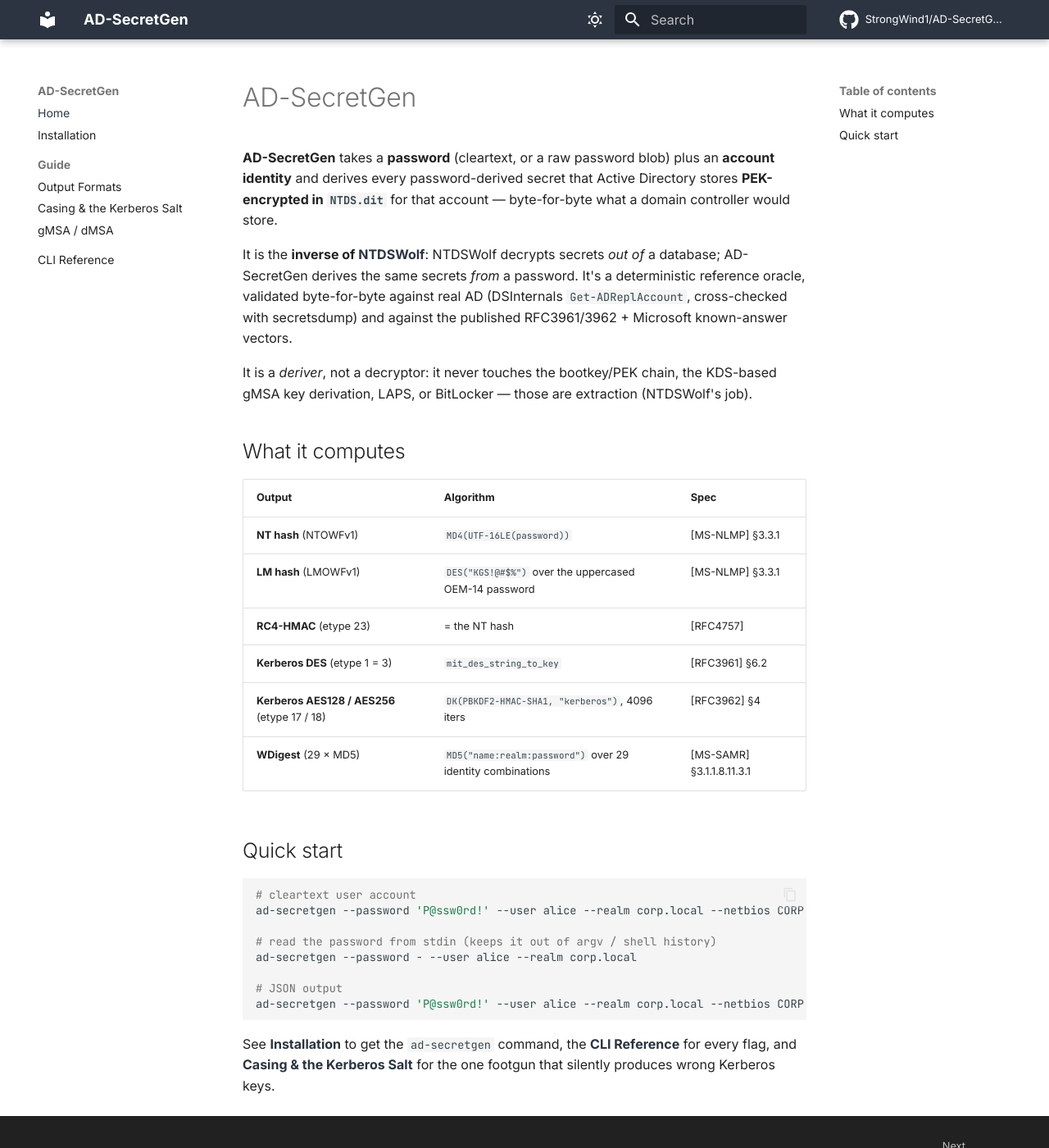
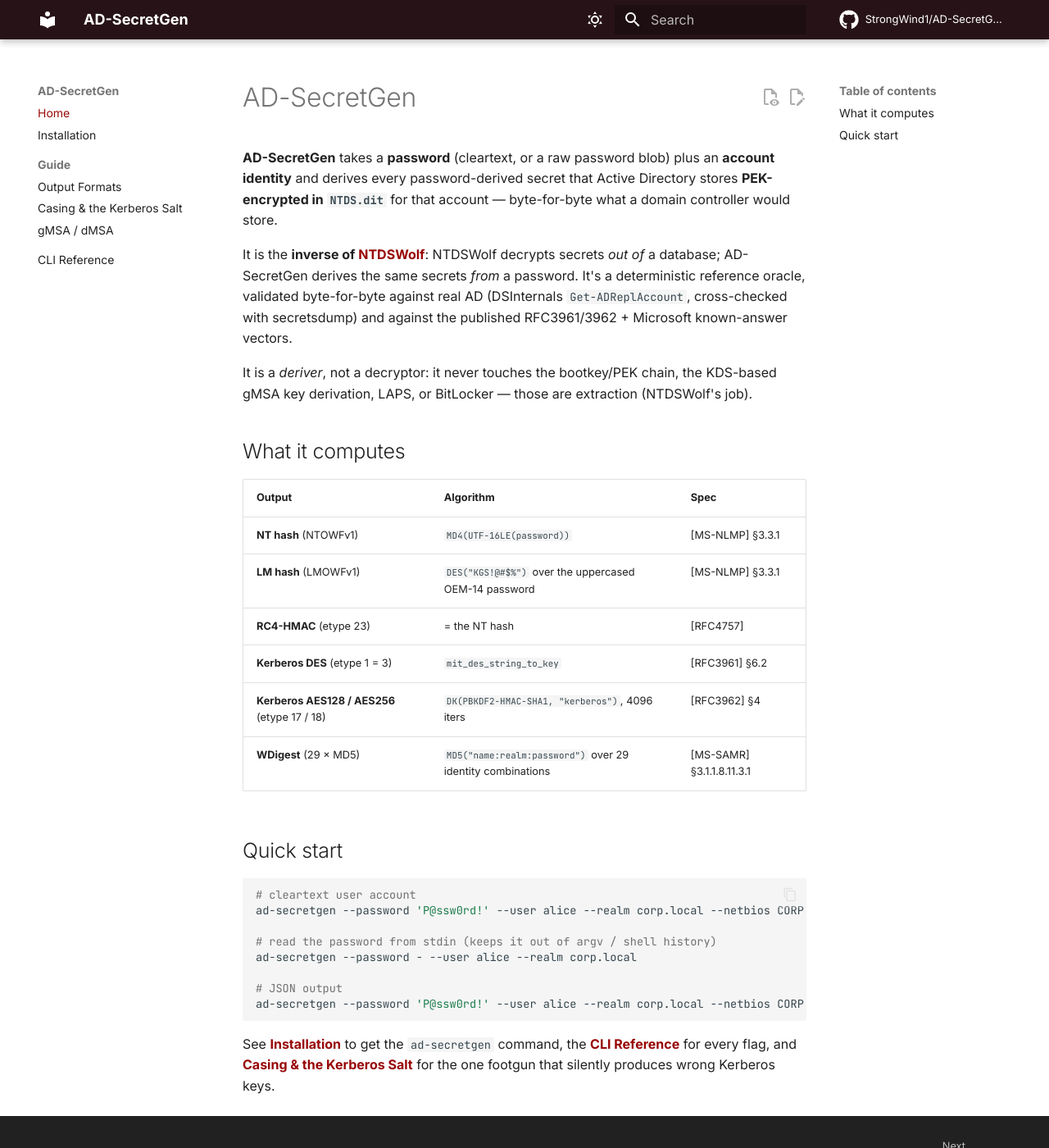
Before and after one commit to StrongWind1/AD-SecretGen, an MkDocs documentation site: the page built from docs/index.md, in a window 1280 px wide and 1400 px high. Shown: the whole window at 82% size. Built offline with MkDocs 1.6.1 and Material for MkDocs 9.7.7, drawn with Linux system fonts in a browser that asks for light colours; plug-ins that fetch from the network failed and are left out; comment, search, counter and statistics services are not loaded; some of the changed text lies outside the part shown.

Commit message:
docs: publish under strongwind.dev and standardize the mkdocs config
site_url pointed at strongwind1.github.io, which 301-redirects to
strongwind.dev, so the canonical tag and every sitemap entry advertised a host
that serves no content.

- site_url -> https://strongwind.dev/AD-SecretGen/
- align theme, features, markdown extensions and plugins with the sibling docs
  sites; add copyright, edit_uri, strict and a validation block
- enable the privacy plugin so Google Fonts are served from the site
- move the palette into stylesheets/theme.css with primary and accent both
  custom, defining every Material colour variable plus --md-hue
--md-typeset-a-color is now set explicitly: it defaults to the primary colour,
which rendered body links near-black against this palette.

```diff
--- a/docs/stylesheets/extra.css
+++ /dev/null
@@ -1,12 +0,0 @@
-/* Custom primary palette -- slate base to match the "wolf" suite, amber accent. */
-:root {
-  --md-primary-fg-color: #2b3440;
-  --md-primary-fg-color--light: #3b4654;
-  --md-primary-fg-color--dark: #1a2029;
-}
-
-[data-md-color-scheme="slate"] {
-  --md-primary-fg-color: #1a2029;
-  --md-primary-fg-color--light: #2b3440;
-  --md-primary-fg-color--dark: #12161d;
-}
--- /dev/null
+++ b/docs/stylesheets/theme.css
@@ -0,0 +1,54 @@
+/* AD-SecretGen -- site theme.
+ *
+ * The only place this site's colour is defined. mkdocs.yml sets `primary: custom`
+ * and `accent: custom`, which make Material emit the palette attributes but ship
+ * no rules for them, so every variable below has to be supplied here. Anything
+ * omitted silently falls back to Material's indigo defaults in main.css.
+ *
+ * `:root > *` rather than `:root`: the palette attributes live on <body>, so this
+ * matches the same element and keeps winning even if the config ever moves back
+ * to a named colour. Plain `:root` targets <html> and would be overridden.
+ *
+ * Material already paints .md-header and .md-tabs from --md-primary-fg-color.
+ * Do not add direct background-color rules for them -- that is what let the
+ * header drift away from the variable that claims to define it.
+ */
+
+:root > * {
+  /* Header, tabs, footer */
+  --md-primary-fg-color: #271317;
+  --md-primary-fg-color--light: #3c1d23;
+  --md-primary-fg-color--dark: #180b0e;
+
+  /* Text drawn on top of the header bar */
+  --md-primary-bg-color: #ffffff;
+  --md-primary-bg-color--light: #ffffffb3;
+
+  /* Text drawn on top of accent-filled elements */
+  --md-accent-bg-color: #ffffff;
+  --md-accent-bg-color--light: #ffffffb3;
+}
+
+/* Accent ships one shade per scheme. Material's 16 named accents are tuned to stay
+ * legible on both backgrounds; a hand-picked one is not, and every value here was
+ * solved to clear WCAG AA (4.5:1) against the scheme it renders on.
+ *
+ * --md-typeset-a-color is set explicitly because Material defaults it to
+ * var(--md-primary-fg-color). With a primary this dark that renders body links in
+ * near-black, indistinguishable from surrounding text. */
+
+[data-md-color-scheme="slate"] {
+  /* Tints all 19 hsl-derived slate surfaces -- page, code, footer, tables -- to
+   * this site's hue, instead of hardcoding each one. */
+  --md-hue: 348;
+
+  --md-accent-fg-color: #e96363;
+  --md-accent-fg-color--transparent: #e963631a;
+  --md-typeset-a-color: #e96363;
+}
+
+[data-md-color-scheme="default"] {
+  --md-accent-fg-color: #980606;
+  --md-accent-fg-color--transparent: #9806061a;
+  --md-typeset-a-color: #980606;
+}
--- a/mkdocs.yml
+++ b/mkdocs.yml
@@ -1,8 +1,10 @@
 site_name: AD-SecretGen
 site_description: Derive Active Directory password hashes and Kerberos keys from a cleartext password.
-site_url: https://strongwind1.github.io/AD-SecretGen/
+site_url: https://strongwind.dev/AD-SecretGen/
 repo_url: https://github.com/StrongWind1/AD-SecretGen
 repo_name: StrongWind1/AD-SecretGen
+edit_uri: edit/main/docs/
+copyright: Copyright &copy; 2025 - 2026 StrongWind1
 
 theme:
   name: material
@@ -12,35 +14,53 @@
   icon:
     repo: fontawesome/brands/github
   palette:
+    # Dark mode (default) — respects system preference
     - media: "(prefers-color-scheme: dark)"
       scheme: slate
       primary: custom
-      accent: amber
+      accent: custom
       toggle:
         icon: material/weather-night
         name: Switch to light mode
+    # Light mode — respects system preference
     - media: "(prefers-color-scheme: light)"
       scheme: default
       primary: custom
-      accent: amber
+      accent: custom
       toggle:
         icon: material/weather-sunny
         name: Switch to dark mode
   features:
+    # Navigation
     - navigation.instant
+    - navigation.instant.prefetch
+    - navigation.instant.progress
     - navigation.tracking
     - navigation.sections
+    - navigation.path
     - navigation.top
     - navigation.indexes
     - navigation.footer
+    # Table of contents
     - toc.follow
+    # Search
     - search.highlight
     - search.suggest
+    - search.share
+    # Header
+    - header.autohide
+    - announce.dismiss
+    # Content
     - content.code.copy
     - content.code.annotate
+    - content.action.edit
+    - content.action.view
 
 plugins:
   - search
+  # Downloads the Google Fonts requested by theme.font at build time so the
+  # published site makes no third-party requests.
+  - privacy
 
 markdown_extensions:
   - admonition
@@ -52,14 +72,18 @@
           format: !!python/name:pymdownx.superfences.fence_code_format
   - pymdownx.highlight:
       anchor_linenums: true
+      line_spans: __span
       pygments_lang_class: true
   - pymdownx.inlinehilite
   - pymdownx.tabbed:
       alternate_style: true
+  - pymdownx.mark
+  - pymdownx.keys
   - tables
   - attr_list
   - md_in_html
   - def_list
+  - footnotes
   - toc:
       permalink: true
 
@@ -85,6 +109,14 @@
   generator: false
 
 extra_css:
-  - stylesheets/extra.css
+  # theme.css is the site palette; primary and accent are both `custom`,
+  # so every Material colour variable is defined there.
+  - stylesheets/theme.css
 
 strict: true
+
+validation:
+  omitted_files: warn
+  absolute_links: warn
+  unrecognized_links: warn
+  anchors: warn
```
